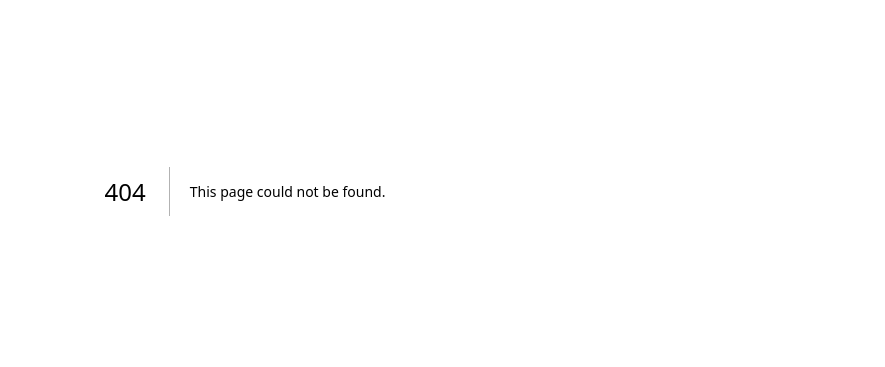
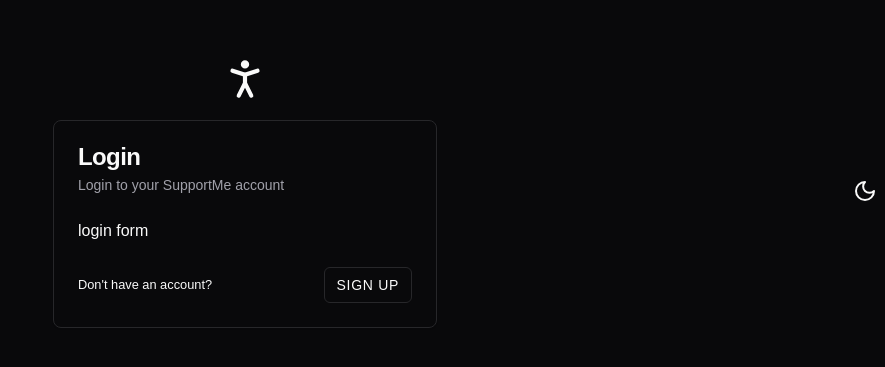
Before and after one commit to Hruchman-Ruslan/shadcn-ui, a Next.js app: page /login in a window 1280 px wide. Before the commit this address had no page. Shown: the part 209-576 px from the top of the page, without its empty margins (395-1280 px from the left). Built offline with nearby package versions, Linux system fonts and the light colour scheme.

Commit message:
feat: add the login page and card

```diff
--- /dev/null
+++ b/app/(logged-out)/login/page.tsx
@@ -0,0 +1,32 @@
+import { Button } from '@/components/ui/button'
+import {
+	Card,
+	CardContent,
+	CardDescription,
+	CardFooter,
+	CardHeader,
+	CardTitle,
+} from '@/components/ui/card'
+import { PersonStandingIcon } from 'lucide-react'
+import Link from 'next/link'
+
+export default function LoginPage() {
+	return (
+		<>
+			<PersonStandingIcon size={50} />
+			<Card className='w-full max-w-sm'>
+				<CardHeader>
+					<CardTitle>Login</CardTitle>
+					<CardDescription>Login to your SupportMe account</CardDescription>
+				</CardHeader>
+				<CardContent>login form</CardContent>
+				<CardFooter className='justify-between '>
+					<small>Don&#39;t have an account?</small>
+					<Button asChild variant={'outline'} size={'sm'}>
+						<Link href={'/sign-up'}>Sign up</Link>
+					</Button>
+				</CardFooter>
+			</Card>
+		</>
+	)
+}
--- /dev/null
+++ b/components/ui/card.tsx
@@ -0,0 +1,79 @@
+import * as React from "react"
+
+import { cn } from "@/lib/utils"
+
+const Card = React.forwardRef<
+  HTMLDivElement,
+  React.HTMLAttributes<HTMLDivElement>
+>(({ className, ...props }, ref) => (
+  <div
+    ref={ref}
+    className={cn(
+      "rounded-lg border bg-card text-card-foreground shadow-sm",
+      className
+    )}
+    {...props}
+  />
+))
+Card.displayName = "Card"
+
+const CardHeader = React.forwardRef<
+  HTMLDivElement,
+  React.HTMLAttributes<HTMLDivElement>
+>(({ className, ...props }, ref) => (
+  <div
+    ref={ref}
+    className={cn("flex flex-col space-y-1.5 p-6", className)}
+    {...props}
+  />
+))
+CardHeader.displayName = "CardHeader"
+
+const CardTitle = React.forwardRef<
+  HTMLDivElement,
+  React.HTMLAttributes<HTMLDivElement>
+>(({ className, ...props }, ref) => (
+  <div
+    ref={ref}
+    className={cn(
+      "text-2xl font-semibold leading-none tracking-tight",
+      className
+    )}
+    {...props}
+  />
+))
+CardTitle.displayName = "CardTitle"
+
+const CardDescription = React.forwardRef<
+  HTMLDivElement,
+  React.HTMLAttributes<HTMLDivElement>
+>(({ className, ...props }, ref) => (
+  <div
+    ref={ref}
+    className={cn("text-sm text-muted-foreground", className)}
+    {...props}
+  />
+))
+CardDescription.displayName = "CardDescription"
+
+const CardContent = React.forwardRef<
+  HTMLDivElement,
+  React.HTMLAttributes<HTMLDivElement>
+>(({ className, ...props }, ref) => (
+  <div ref={ref} className={cn("p-6 pt-0", className)} {...props} />
+))
+CardContent.displayName = "CardContent"
+
+const CardFooter = React.forwardRef<
+  HTMLDivElement,
+  React.HTMLAttributes<HTMLDivElement>
+>(({ className, ...props }, ref) => (
+  <div
+    ref={ref}
+    className={cn("flex items-center p-6 pt-0", className)}
+    {...props}
+  />
+))
+CardFooter.displayName = "CardFooter"
+
+export { Card, CardHeader, CardFooter, CardTitle, CardDescription, CardContent }
```
